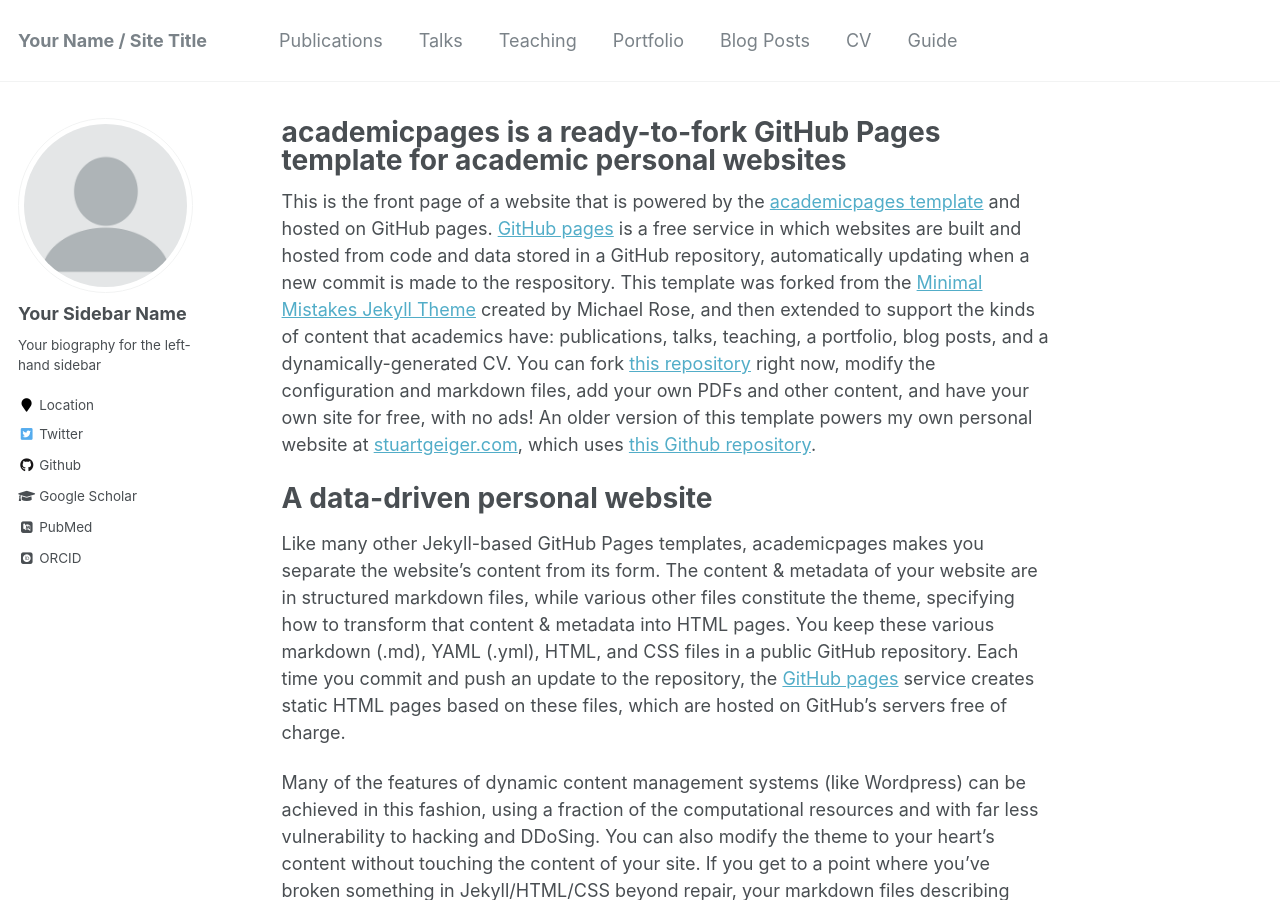
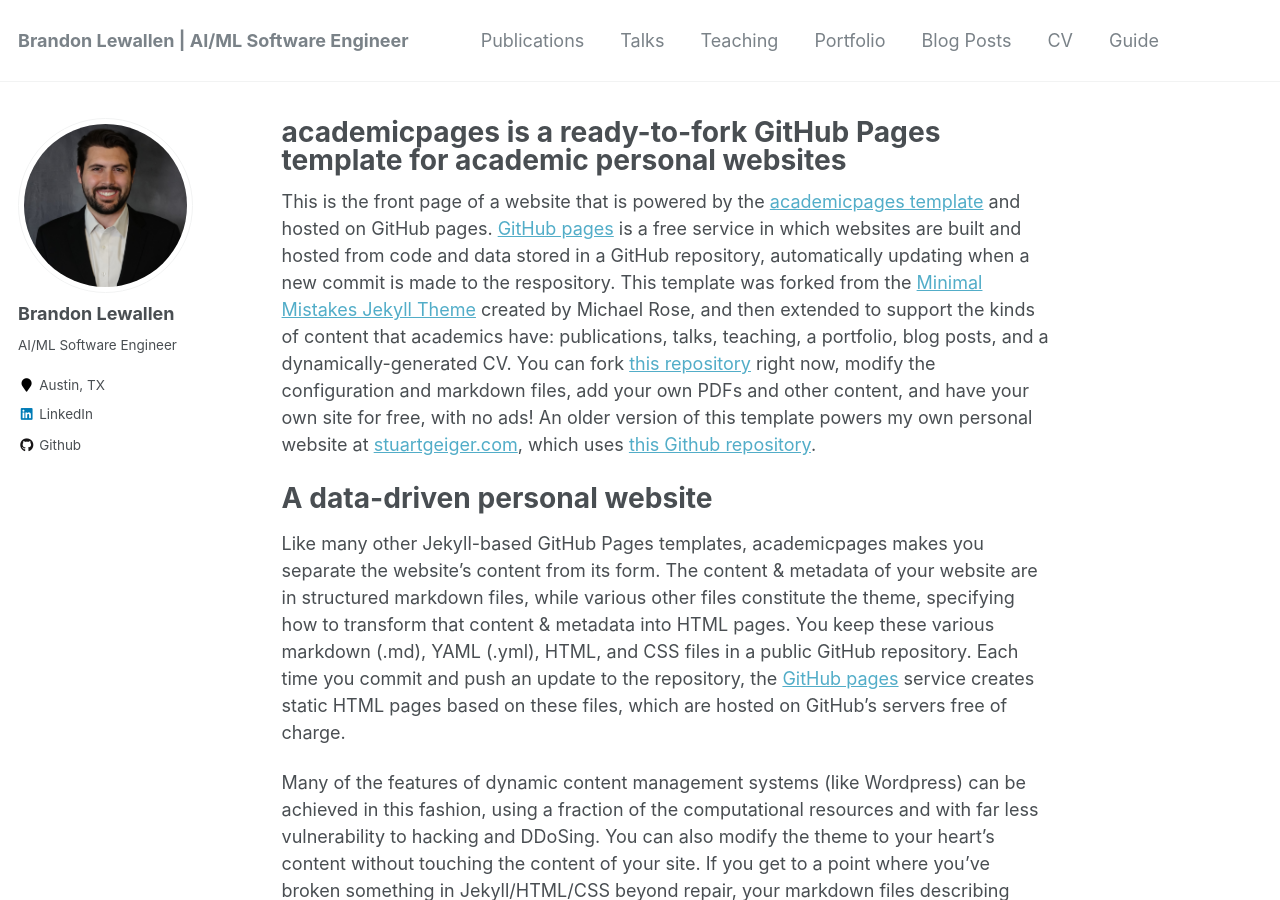
Before and after one commit to lewallenbrandon/lewallenbrandon.github.io, a Jekyll site: the page built from _pages/about.md, in a window 1280 px wide and 900 px high. Built offline with Jekyll 4.4.1, drawn with Linux system fonts in a browser that asks for light colours; some web fonts are replaced; some of the changed text lies outside the part shown.

Commit message:
update site info

```diff
--- a/_config.yml
+++ b/_config.yml
@@ -7,13 +7,13 @@
 
 # Site Settings
 locale                   : "en-US"
-title                    : "Your Name / Site Title"
+title                    : "Brandon Lewallen | AI/ML Software Engineer"
 title_separator          : "-"
-name                     : &name "Your Name"
-description              : &description "personal description"
-url                      : https://academicpages.github.io # the base hostname & protocol for your site e.g. "https://mmistakes.github.io"
+name                     : &name "Brandon Lewallen"
+description              : &description "Passionate Software Engineer with education in Artificial Intelligence and Machine Learning."
+url                      : https://lewallenbrandon.github.io # the base hostname & protocol for your site e.g. "https://mmistakes.github.io"
 baseurl                  : "" # the subpath of your site, e.g. "/blog"
-repository               : "academicpages/academicpages.github.io"
+repository               : "lewallenbrandon/lewallenbrandon.github.io"
 teaser                   :  # filename of teaser fallback teaser image placed in /images/, .e.g. "500x300.png"
 breadcrumbs              : false # true, false (default)
 words_per_minute         : 160
@@ -80,13 +80,13 @@ analytics:
 
 # Site Author
 author:
-  name             : "Your Sidebar Name"
-  avatar           : "profile.png"
-  bio              : "Your biography for the left-hand sidebar"
-  location         : "Location"
+  name             : "Brandon Lewallen"
+  avatar           : "profile_picture.jpg"
+  bio              : "AI/ML Software Engineer"
+  location         : "Austin, TX"
   employer         :
-  pubmed           : "https://www.ncbi.nlm.nih.gov/pubmed/?term=john+snow"
-  googlescholar    : "http://yourfullgooglescholarurl.com"
+  pubmed           :
+  googlescholar    :
   email            :
   researchgate     :  # example: "https://www.researchgate.net/profile/yourprofile"
   uri              :
@@ -96,20 +96,20 @@ author:
   flickr           :
   facebook         :
   foursquare       :
-  github           : "academicpages"
+  github           : "lewallenbrandon"
   google_plus      :
   keybase          :
   instagram        :
   impactstory      : #"https://profiles.impactstory.org/u/xxxx-xxxx-xxxx-xxxx"
   lastfm           :
-  linkedin         :
-  orcid            : "http://orcid.org/yourorcidurl"
+  linkedin         : "https://www.linkedin.com/brandonjlewallen"
+  orcid            :
   pinterest        :
   soundcloud       :
   stackoverflow    : # http://stackoverflow.com/users/123456/username
   steam            :
   tumblr           :
-  twitter          : "replacethistwitterhandle"
+  twitter          :
   vine             :
   weibo            :
   xing             :
```
Also changed, not shown: images/profile_picture.jpg (added).
